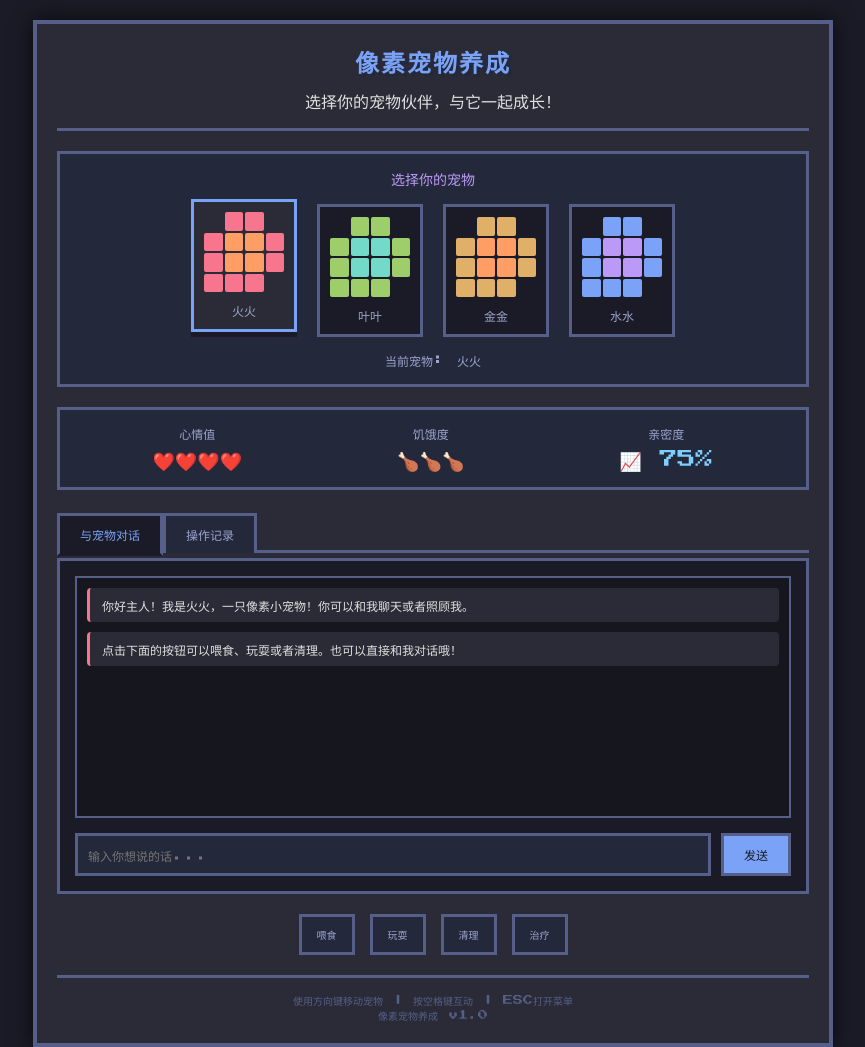
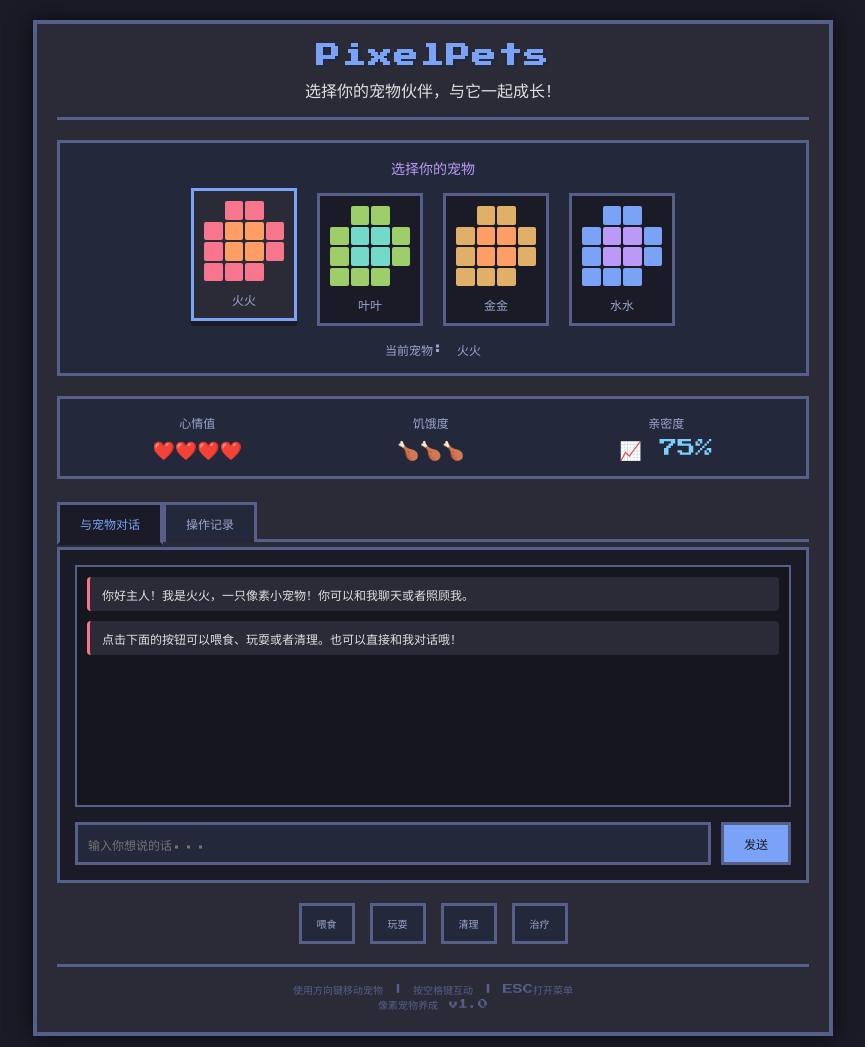
Before and after one commit to 8565569/pixelpet, a plain HTML site: page index.html in a window 1280 px wide. Shown: the top 1047 px of the page, without its empty margins (207-1072 px from the left). Drawn offline with Linux system fonts and the light colour scheme.

Commit message:
Update index.html

```diff
--- a/index.html
+++ b/index.html
@@ -3,7 +3,7 @@
 <head>
     <meta charset="UTF-8">
     <meta name="viewport" content="width=device-width, initial-scale=1.0">
-    <title>像素风宠物养成小游戏</title>
+    <title>PixelPet</title>
     <link href="https://fonts.googleapis.com/css2?family=Press+Start+2P&display=swap" rel="stylesheet">
     <style>
         * {
@@ -382,7 +382,7 @@
 <body>
     <div class="game-container">
         <div class="game-header">
-            <h1 class="game-title">像素宠物养成</h1>
+            <h1 class="game-title">PixelPets</h1>
             <p>选择你的宠物伙伴，与它一起成长！</p>
         </div>
 
```
